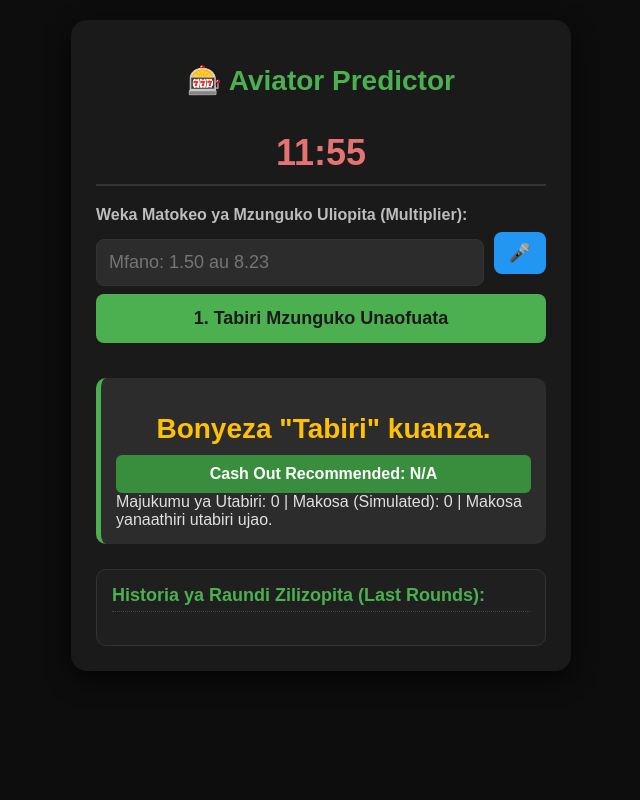
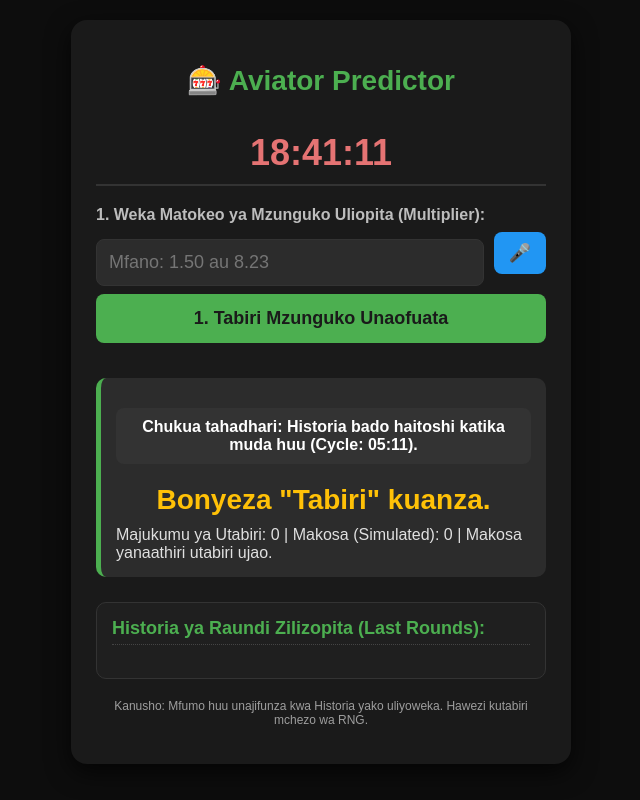
Before and after one commit to mwasugu/Aviator-learning-original, a plain HTML site: page index.html in a window 1280 px wide. Shown: the whole page, without its empty margins (319-959 px from the left). Drawn offline with Linux system fonts and the light colour scheme.

Commit message:
index.html

```diff
--- a/index.html
+++ b/index.html
@@ -3,9 +3,9 @@
 <head>
     <meta charset="UTF-8">
     <meta name="viewport" content="width=device-width, initial-scale=1.0">
-    <title>Aviator Prediction Simulator (Ultimate)</title>
+    <title>Aviator Prediction Simulator (Live Time Learning)</title>
     <style>
-        /* CSS YA UREMBO MPYA INAANZA HAPA */
+        /* CSS INAANZA HAPA - DESIGN BORA */
         body {
             font-family: 'Arial', sans-serif;
             background-color: #0d0d0d;
@@ -113,16 +113,19 @@
         .zone-status.red { color: #E57373; }
         .zone-status.green { color: #8BC34A; }
         .zone-status.orange { color: #FF9800; }
-        .cashout {
+
+        /* RISK ASSESSMENT SECTION */
+        #riskAssessment {
+            background-color: #333;
+            color: #fff;
+            padding: 10px;
+            border-radius: 8px;
+            margin-top: 15px;
+            font-weight: bold;
             text-align: center;
             font-size: 16px;
-            padding: 10px;
-            background-color: #388E3C;
-            color: white;
-            border-radius: 6px;
-            margin-top: 10px;
-            font-weight: bold;
         }
+
         #historyLog {
             margin-top: 25px;
             padding: 15px;
@@ -150,9 +153,9 @@
     <div class="container">
         <h1>🎰 Aviator Predictor</h1>
 
-        <div id="clockDisplay">12:00</div>
+        <div id="clockDisplay">--:--:--</div>
 
-        <label for="roundInput" id="roundLabel">Weka Matokeo ya Mzunguko Uliopita (Multiplier):</label>
+        <label for="roundInput" id="roundLabel">1. Weka Matokeo ya Mzunguko Uliopita (Multiplier):</label>
 
         <div style="display: flex; align-items: center;">
             <input type="number" id="roundInput" step="0.01" placeholder="Mfano: 1.50 au 8.23" style="margin-right: 10px; margin-bottom: 0;">
@@ -163,9 +166,9 @@
 
 
         <div id="results" class="result-box">
+            <div id="riskAssessment">Inachambua hatari...</div>
             <div class="zone-status" id="zoneStatus"></div>
             <div class="prediction" id="predictionResult">Bonyeza "Tabiri" kuanza.</div>
-            <div class="cashout" id="cashOutIndicator">Cash Out Recommended: N/A</div>
             <div class="learning-status" id="learningStatus"></div>
         </div>
 
@@ -173,6 +176,10 @@
             <h3>Historia ya Raundi Zilizopita (Last Rounds):</h3>
             <div id="historyList"></div>
         </div>
+
+        <p class="disclaimer" style="font-size: 12px; color: #9e9e9e; text-align: center; margin-top: 20px;">
+            Kanusho: Mfumo huu unajifunza kwa Historia yako uliyoweka. Hawezi kutabiri mchezo wa RNG.
+        </p>
 
     </div>
 
@@ -183,9 +190,7 @@
         let lastPredicted = null;
         let isPredictionMode = true; // State: true = Predict, false = Learn/Log
 
-        const ROUND_DURATION_SECONDS = 720; // 12 minutes
-        let timeRemaining = ROUND_DURATION_SECONDS;
-        let clockInterval = null;
+        const CYCLE_SECONDS = 720; // 12 minutes * 60 seconds
         let history = JSON.parse(localStorage.getItem('aviator_history') || '[]');
 
         const MIC_BUTTON_DEFAULT_COLOR = '#2196F3';
@@ -198,9 +203,9 @@
         const clockDisplay = document.getElementById('clockDisplay');
         const predictionResultEl = document.getElementById('predictionResult');
         const zoneStatusEl = document.getElementById('zoneStatus');
-        const cashOutIndicatorEl = document.getElementById('cashOutIndicator');
         const learningStatusEl = document.getElementById('learningStatus');
         const historyListEl = document.getElementById('historyList');
+        const riskAssessmentEl = document.getElementById('riskAssessment');
 
 
         // --- UTILITY FUNCTIONS ---
@@ -222,16 +227,37 @@
             return 'red';
         }
 
-        function formatTime(seconds) {
-            const minutes = Math.floor(seconds / 60);
-            const remainingSeconds = seconds % 60;
-            return `${minutes.toString().padStart(2, '0')}:${remainingSeconds.toString().padStart(2, '0')}`;
+        // --- NEW TIME LOGIC ---
+        function formatTime(date) {
+            return date.toTimeString().split(' ')[0]; // HH:MM:SS
         }
+
+        function getCurrentCycleSeconds() {
+            const now = new Date();
+            const totalSecondsOfDay = now.getHours() * 3600 + now.getMinutes() * 60 + now.getSeconds();
+            return totalSecondsOfDay % CYCLE_SECONDS;
+        }
+
+        function getCycleTimeDisplay(cycleSeconds) {
+            const minutes = Math.floor(cycleSeconds / 60);
+            const seconds = cycleSeconds % 60;
+            return `Cycle: ${minutes.toString().padStart(2, '0')}:${seconds.toString().padStart(2, '0')}`;
+        }
+
+        function updateClock() {
+            const now = new Date();
+            clockDisplay.textContent = formatTime(now);
+
+            // Simulates round cycle by tracking time modulo 12 minutes
+            assessRiskByTime(getCurrentCycleSeconds());
+        }
+        // --- END NEW TIME LOGIC ---
+
 
         function updateHistory(newRound) {
             history.unshift(newRound); // Add to the start
-            if (history.length > 10) {
-                history.pop(); // Keep only the last 10
+            if (history.length > 50) { // Store more for better learning
+                history.pop();
             }
             localStorage.setItem('aviator_history', JSON.stringify(history));
             renderHistory();
@@ -239,10 +265,58 @@
 
         function renderHistory() {
             historyListEl.innerHTML = history.map(item => {
+                const zoneClass = getZoneClass(parseFloat(item.actual));
                 return `<div class="history-item">
-                    [${item.time}] L: ${item.lastRound}x, P: ${item.predicted}x, A: <span style="color:#4CAF50;">${item.actual}x</span> (${item.zone})
+                    [${item.time} / ${item.cycleTime}] L: ${item.lastRound}x, P: ${item.predicted}x, A: <span class="${zoneClass}">${item.actual}x (${item.zone})</span>
                 </div>`;
             }).join('');
+        }
+
+        // --- NEW RISK ASSESSMENT FUNCTION ---
+        function assessRiskByTime(currentCycleSecond) {
+            // Window of +/- 60 seconds (1 minute total)
+            const windowSize = 60;
+            let redCount = 0;
+            let orangeCount = 0;
+            let totalCount = 0;
+
+            for (const item of history) {
+                // Calculate difference in seconds, wrapping around the 720-second cycle
+                const itemCycleSecond = parseInt(item.cycleSecond);
+                let diff = Math.abs(currentCycleSecond - itemCycleSecond);
+
+                // Handle wrap-around (e.g., 710s and 10s are close)
+                if (diff > CYCLE_SECONDS / 2) {
+                    diff = CYCLE_SECONDS - diff;
+                }
+
+                if (diff <= windowSize) {
+                    totalCount++;
+                    if (item.zone.includes('Red')) redCount++;
+                    if (item.zone.includes('Orange')) orangeCount++;
+                }
+            }
+
+            let message = '';
+
+            if (totalCount === 0) {
+                message = `Chukua tahadhari: Historia bado haitoshi katika muda huu (${getCycleTimeDisplay(currentCycleSecond)}).`;
+            } else {
+                const redPercent = (redCount / totalCount) * 100;
+                const orangePercent = (orangeCount / totalCount) * 100;
+
+                if (redPercent > 60) {
+                    message = `🚨 HATARI KUBWA! ${redPercent.toFixed(0)}% ya raundi zilizopita katika muda huu zimefungwa chini ya 2.00x.`;
+                    riskAssessmentEl.style.backgroundColor = '#E57373';
+                } else if (orangePercent > 10) {
+                    message = `💰 JACKPOT INAKUJA? ${orangePercent.toFixed(0)}% ya raundi zimefika 10.00x+ katika muda huu.`;
+                    riskAssessmentEl.style.backgroundColor = '#4CAF50';
+                } else {
+                    message = `🟢 HALI YA KAWAIDA. Hatari ni ndogo kwa sasa.`;
+                    riskAssessmentEl.style.backgroundColor = '#333';
+                }
+            }
+            riskAssessmentEl.textContent = message;
         }
 
         // --- GAME LOGIC ---
@@ -258,18 +332,6 @@
                 prediction = (Math.random() * 0.5 * errorFactor + 1.0);
             }
             return prediction.toFixed(2);
-        }
-
-        // --- CLOCK LOGIC ---
-        function startClock() {
-            if (clockInterval) clearInterval(clockInterval);
-            clockInterval = setInterval(() => {
-                timeRemaining--;
-                if (timeRemaining < 0) {
-                    timeRemaining = ROUND_DURATION_SECONDS; // Reset to 12 minutes
-                }
-                clockDisplay.textContent = formatTime(timeRemaining);
-            }, 1000);
         }
 
         // --- VOICE INPUT LOGIC ---
@@ -331,7 +393,9 @@
                 const currentZone = getZone(predictedMultiplier);
 
                 lastPredicted = {
-                    time: formatTime(timeRemaining),
+                    time: formatTime(new Date()),
+                    cycleTime: getCycleTimeDisplay(getCurrentCycleSeconds()),
+                    cycleSecond: getCurrentCycleSeconds(),
                     lastRound: lastRound.toFixed(2),
                     predicted: predicted,
                 };
@@ -346,8 +410,7 @@
                 // Onyesha Matokeo
                 predictionResultEl.innerHTML = `NEXT PREDICTION: <span style="color:#FFC107;">${predicted}x</span>`;
                 zoneStatusEl.className = `zone-status ${getZoneClass(predictedMultiplier)}`;
-                zoneStatusEl.textContent = `${currentZone} (${formatTime(ROUND_DURATION_SECONDS - timeRemaining)} elapsed)`;
-                cashOutIndicatorEl.textContent = `Cash Out Recommended: ${predictedMultiplier >= 2.00 ? '2.00x' : '1.50x'}`;
+                zoneStatusEl.textContent = `Utabiri Huu ni: ${currentZone}`;
 
 
             } else {
@@ -383,15 +446,15 @@
                 updateLearningStatus();
                 predictionResultEl.textContent = "Kujifunza Kumekamilika. Tayari kwa Utabiri Mpya.";
                 zoneStatusEl.textContent = 'Learning Logged.';
-                cashOutIndicatorEl.textContent = `Cash Out Recommended: N/A`;
 
             }
         });
 
         // Initialization
-        startClock();
+        setInterval(updateClock, 1000); // Update clock every second
         updateLearningStatus();
         renderHistory();
+        assessRiskByTime(getCurrentCycleSeconds()); // Initial risk check
     </script>
 </body>
 </html>
```
